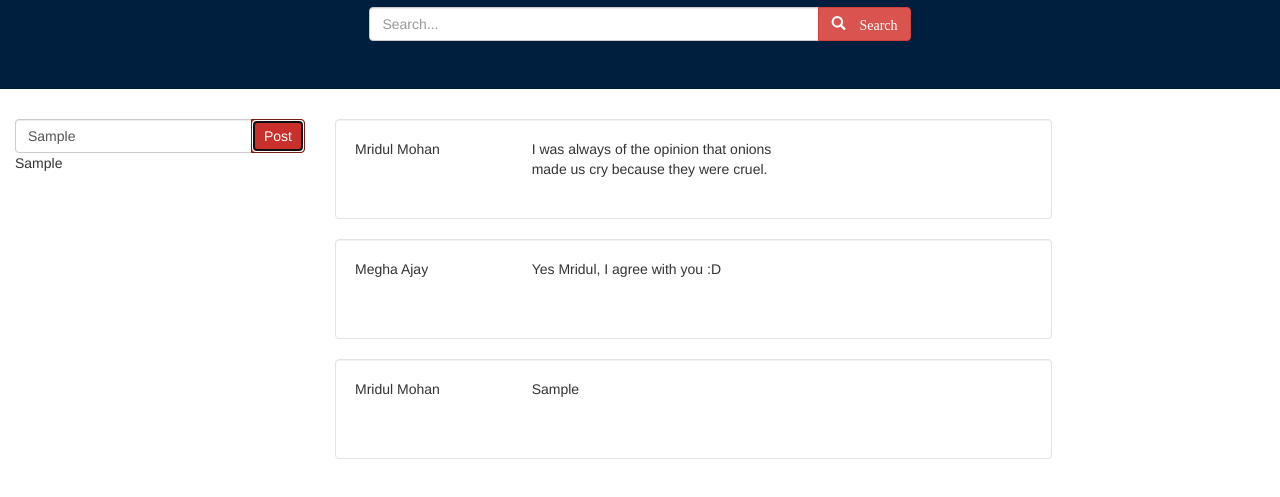
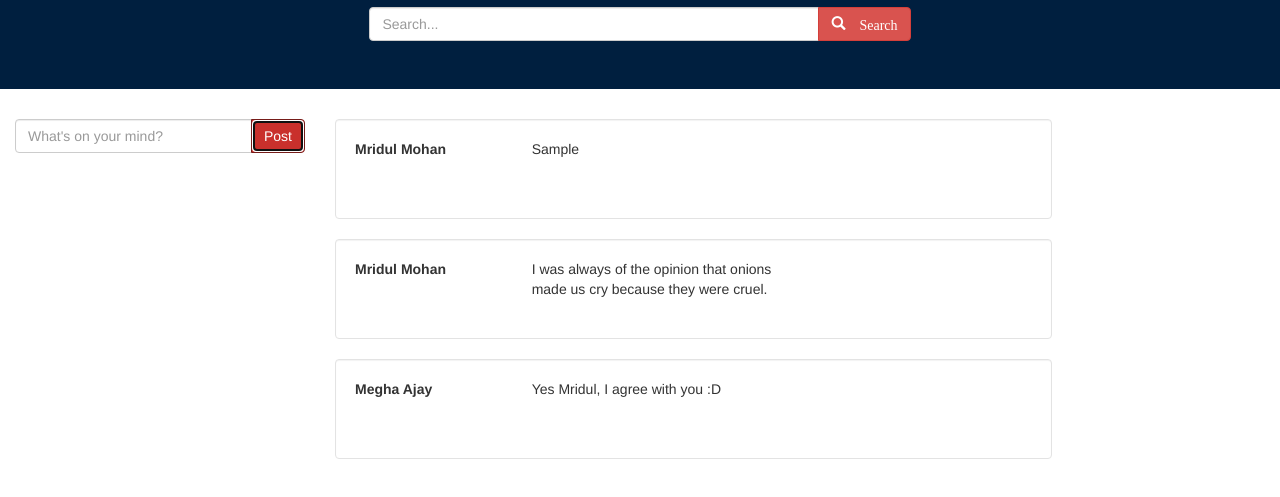
Before and after one commit to ForeStrikeGallery/Angular-App, a plain HTML site: page index.html in a window 1280 px wide. Both pictures are taken after typing "Sample" into the empty fields and a click on the input "Post". Shown: the part 187-684 px from the top of the page. Drawn offline with nearby package versions, Linux system fonts and the light colour scheme.

Commit message:
minor changes

```diff
--- a/app.js
+++ b/app.js
@@ -25,12 +25,14 @@ app.controller('MainCtrl', function() {
 
 
 	self.addPost = function(post) {
-		self.data.push({
+		self.data.unshift({
 			id: 2,
 			name: 'Mridul Mohan',
 			img_src: 'photo1.png',
 			post: post
 		});
+
+		self.post = '';
 	}
 
 });
--- a/index.html
+++ b/index.html
@@ -69,7 +69,7 @@
 							</div>
 						</form>
 
-						{{ ctrl.post }}
+						<br>
 
 			</div>
 			<div class="col-sm-7" >
@@ -78,8 +78,8 @@
 
 				<div class = 'well box' ng-repeat='dat in ctrl.data'>
 					<div class='row'>
-						<div class='col-sm-3'
-							<h3>{{dat.name}}</h3>
+						<div class='col-sm-3'>
+							<b>{{dat.name}}</b>
 						</div>
 						<div class='col-sm-5'>
 							<p>{{dat.post}}</p>
```
